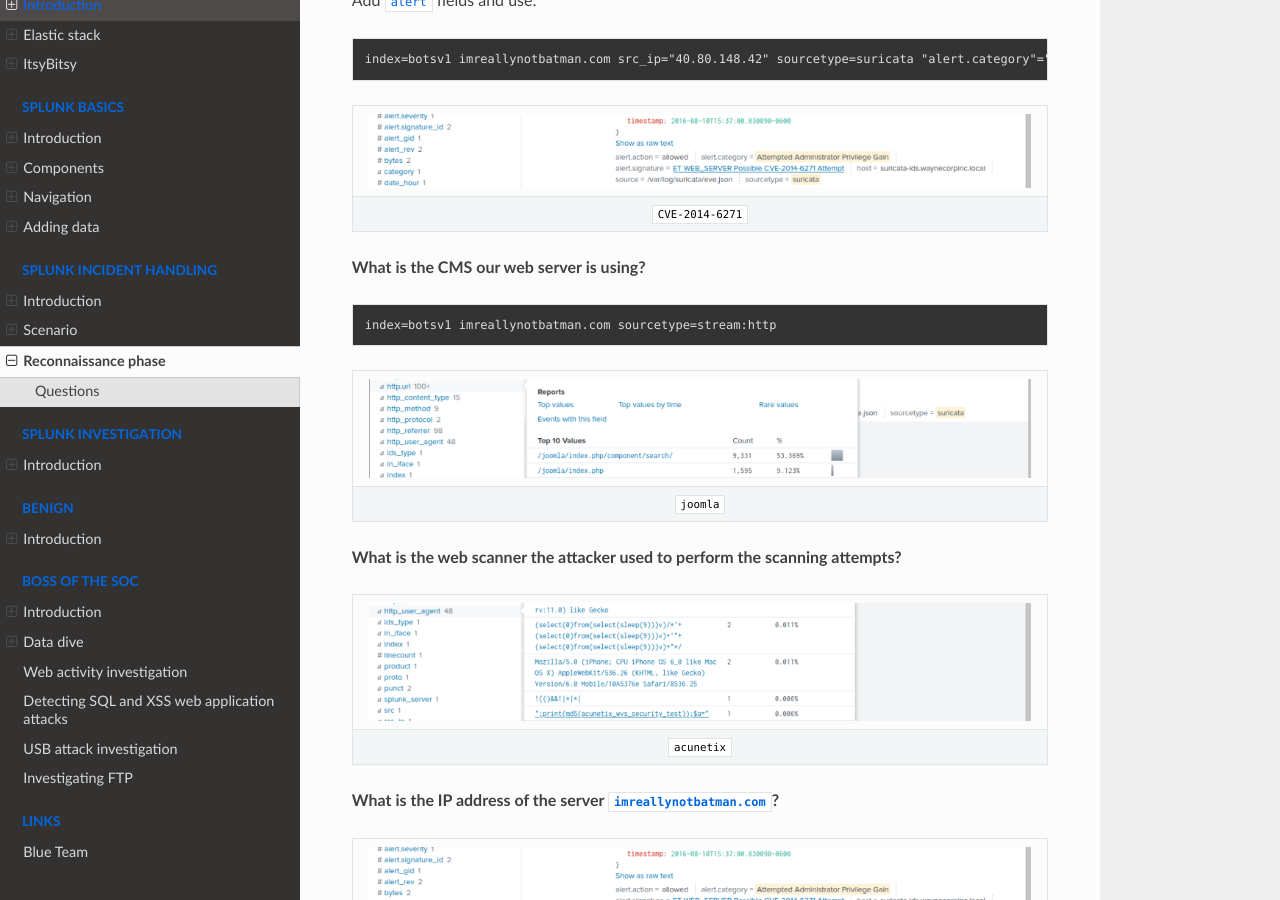
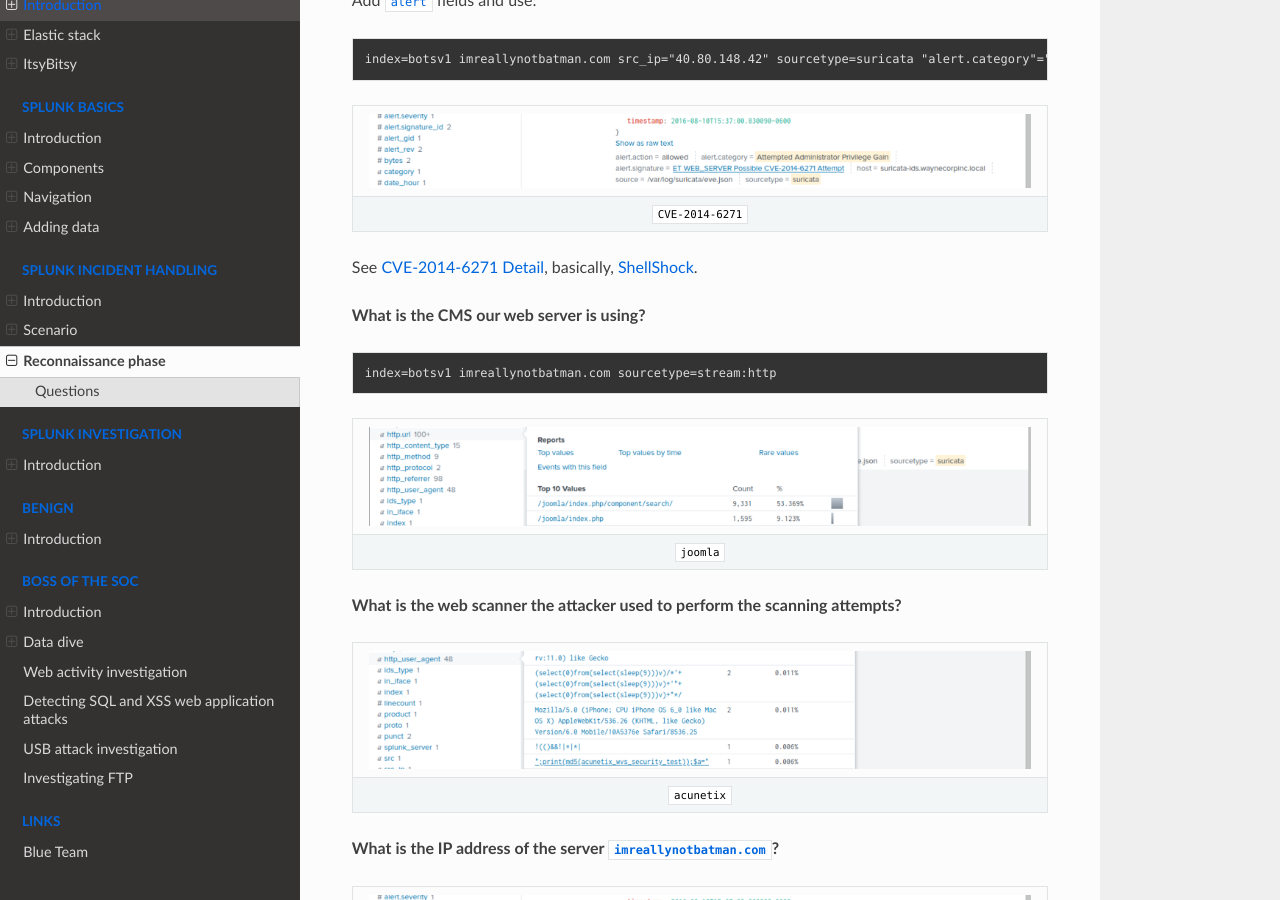
Before and after one commit to tymyrddin/blue-siem, a Sphinx documentation site: the page built from source/docs/incident/recon.md, in a window 1280 px wide and 900 px high, scrolled down 577 px. Built offline with Sphinx 7.4.7 and the Read the Docs theme 2.0.0, drawn with Linux system fonts in a browser that asks for light colours.

Commit message:
Continuing splunk

```diff
--- a/source/docs/incident/recon.md
+++ b/source/docs/incident/recon.md
@@ -21,6 +21,9 @@
 |:--:|
 | `CVE-2014-6271` |
 
+See [CVE-2014-6271 Detail](https://nvd.nist.gov/vuln/detail/CVE-2014-6271), basically,
+[ShellShock](https://www.yeahhub.com/shellshock-vulnerability-exploitation-metasploit-framework/).
+
 **What is the CMS our web server is using?**
 
     index=botsv1 imreallynotbatman.com sourcetype=stream:http
```
